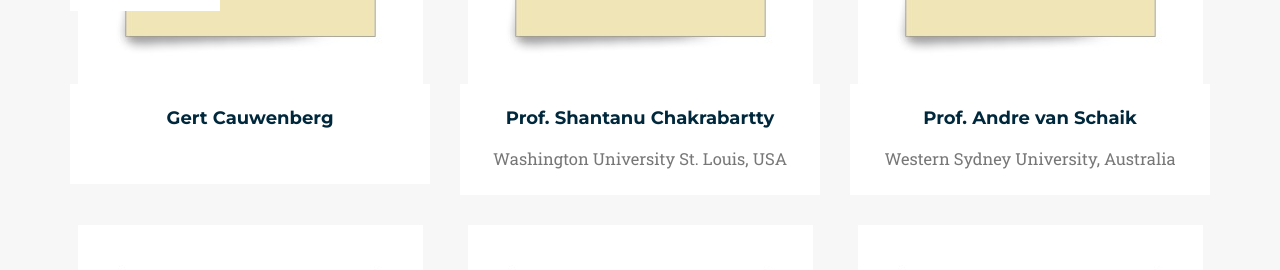
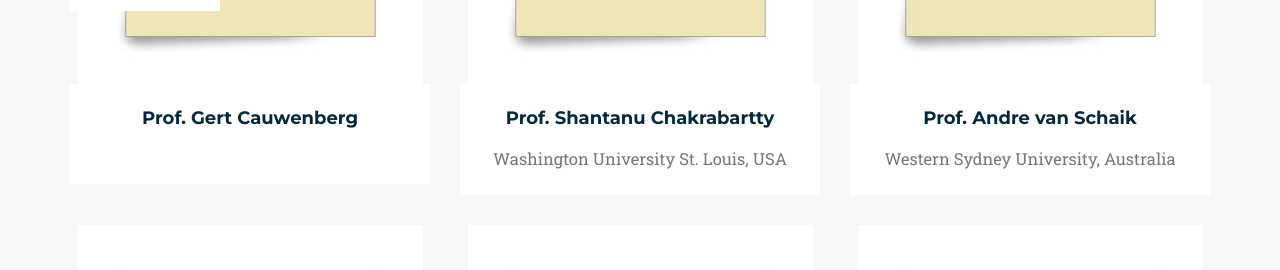
Before and after one commit to sparcworkshop/test, a Jekyll site: the page built from index.html, in a window 1280 px wide and 900 px high, scrolled down 2417 px. Shown: the part 153-423 px from the top of the window. Built offline with Jekyll 4.4.1, drawn with Linux system fonts in a browser that asks for light colours; some web fonts are replaced.

Commit message:
Update speakers.yml

```diff
--- a/_data/twenty_17/speakers.yml
+++ b/_data/twenty_17/speakers.yml
@@ -1,4 +1,4 @@
-- title: Gert Cauwenberg
+- title: Prof. Gert Cauwenberg
   name: Name-1
   subtitle:
   img: TBD.jpg
```
